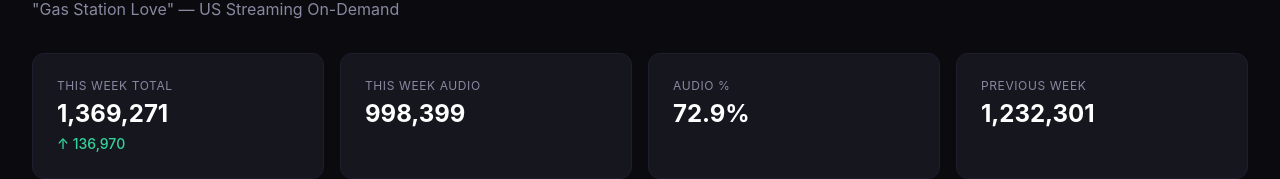
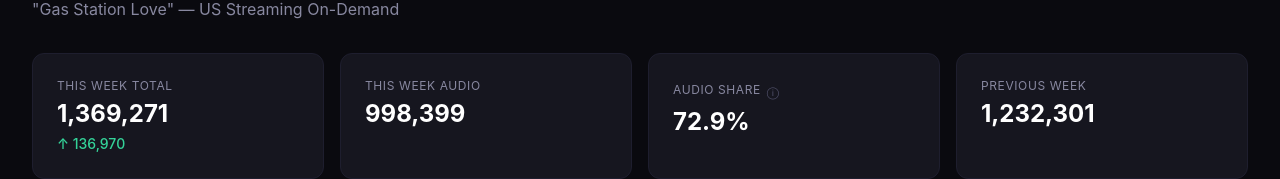
Before and after one commit to it-hbl/hba-artist-dashboards, a Next.js app: page / in a window 1280 px wide. Shown: the part 185-364 px from the top of the page. Built offline with nearby package versions, Linux system fonts and the light colour scheme.

Commit message:
fix: rename Audio % to Audio Share with hover tooltip

```diff
--- a/src/components/Card.tsx
+++ b/src/components/Card.tsx
@@ -6,10 +6,21 @@ export function Card({ children, className = "" }: { children: React.ReactNode;
   );
 }
 
-export function StatCard({ label, value, change, suffix = "" }: { label: string; value: string | number; change?: number; suffix?: string }) {
+export function StatCard({ label, value, change, suffix = "", tooltip }: { label: string; value: string | number; change?: number; suffix?: string; tooltip?: string }) {
   return (
     <Card>
-      <p className="text-xs text-[#8888a0] uppercase tracking-wider mb-1">{label}</p>
+      <div className="flex items-center gap-1.5 mb-1">
+        <p className="text-xs text-[#8888a0] uppercase tracking-wider">{label}</p>
+        {tooltip && (
+          <div className="relative group">
+            <span className="text-[#555570] hover:text-[#8888a0] cursor-help transition-colors text-xs">ⓘ</span>
+            <div className="absolute bottom-full left-1/2 -translate-x-1/2 mb-2 px-3 py-2 bg-[#1e1e2e] border border-[#2a2a3e] rounded-lg text-[11px] text-[#aaaacc] w-52 opacity-0 pointer-events-none group-hover:opacity-100 group-hover:pointer-events-auto transition-opacity z-50 shadow-xl">
+              {tooltip}
+              <div className="absolute top-full left-1/2 -translate-x-1/2 border-4 border-transparent border-t-[#1e1e2e]" />
+            </div>
+          </div>
+        )}
+      </div>
       <p className="text-2xl font-bold text-white">{typeof value === 'number' ? value.toLocaleString() : value}{suffix}</p>
       {change !== undefined && (
         <p className={`text-sm mt-1 font-medium ${change >= 0 ? 'text-emerald-400' : 'text-red-400'}`}>
--- a/src/components/CortisTab.tsx
+++ b/src/components/CortisTab.tsx
@@ -36,7 +36,7 @@ export default function CortisTab() {
       <div className="grid grid-cols-2 md:grid-cols-4 gap-4">
         <StatCard label="This Week Total" value={latestWeek.total} change={wowChange} />
         <StatCard label="This Week Audio" value={latestWeek.audio} />
-        <StatCard label="Audio %" value={`${audioRatio}%`} />
+        <StatCard label="Audio Share" value={`${audioRatio}%`} tooltip="Percentage of total streams from audio platforms (Spotify, Apple Music, etc.) vs video (YouTube). Higher = more audio-driven." />
         <StatCard label="Previous Week" value={prevWeek.total} />
       </div>
 
--- a/src/components/EJJonesTab.tsx
+++ b/src/components/EJJonesTab.tsx
@@ -34,7 +34,7 @@ export default function EJJonesTab() {
       <div className="grid grid-cols-2 md:grid-cols-4 gap-4">
         <StatCard label="This Week Total" value={latestWeek.total} change={wowChange} />
         <StatCard label="This Week Audio" value={latestWeek.audio} />
-        <StatCard label="Audio %" value={`${audioRatio}%`} />
+        <StatCard label="Audio Share" value={`${audioRatio}%`} tooltip="Percentage of total streams from audio platforms (Spotify, Apple Music, etc.) vs video (YouTube). Higher = more audio-driven." />
         <StatCard label="Previous Week" value={prevWeek.total} />
       </div>
 
--- a/src/components/TylaTab.tsx
+++ b/src/components/TylaTab.tsx
@@ -37,7 +37,7 @@ export default function TylaTab() {
       <div className="grid grid-cols-2 md:grid-cols-4 gap-4">
         <StatCard label="This Week Total" value={latestWeek.total} change={wowChange} />
         <StatCard label="This Week Audio" value={latestWeek.audio} />
-        <StatCard label="Audio %" value={`${audioRatio}%`} />
+        <StatCard label="Audio Share" value={`${audioRatio}%`} tooltip="Percentage of total streams from audio platforms (Spotify, Apple Music, etc.) vs video (YouTube). Higher = more audio-driven." />
         <StatCard label="Previous Week" value={prevWeek.total} />
       </div>
 
```
